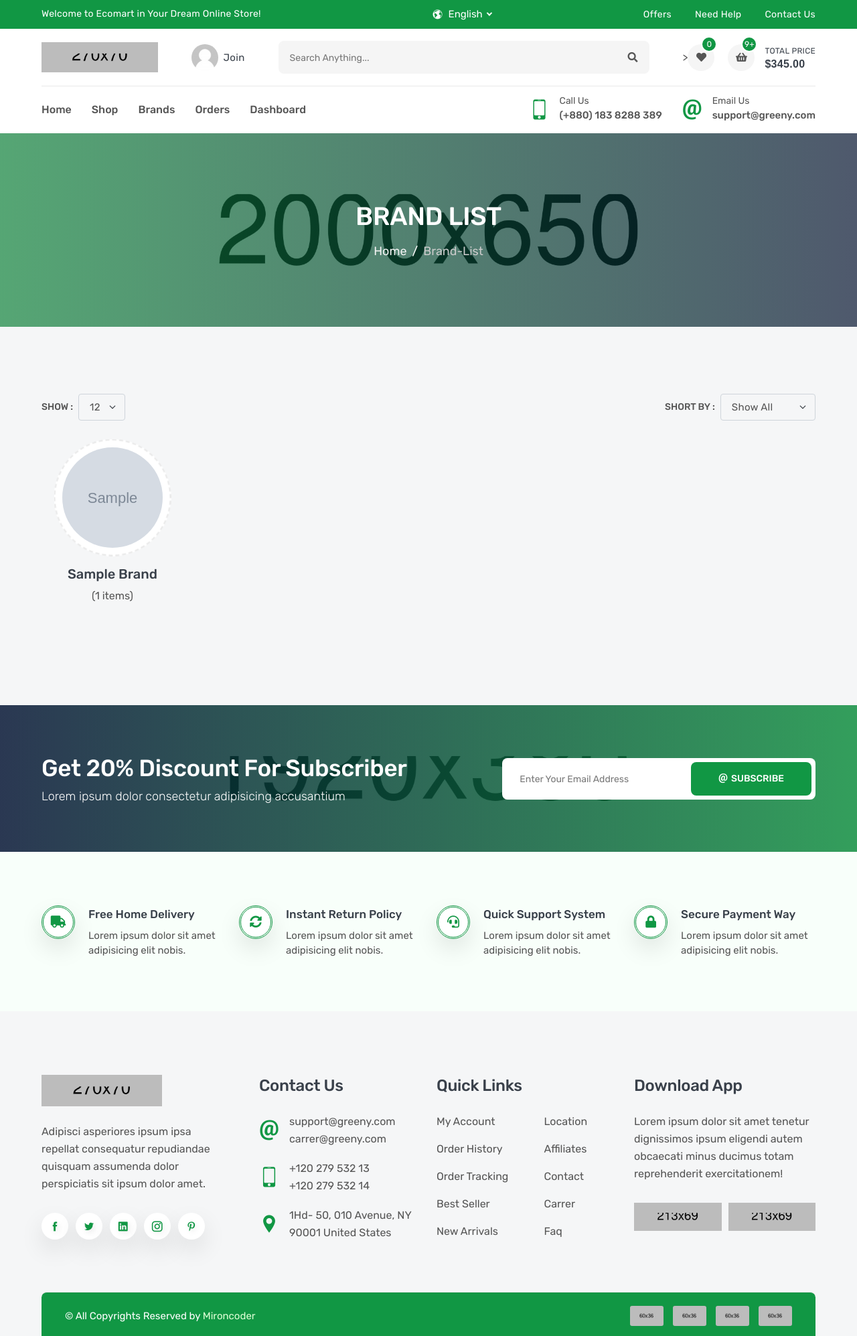
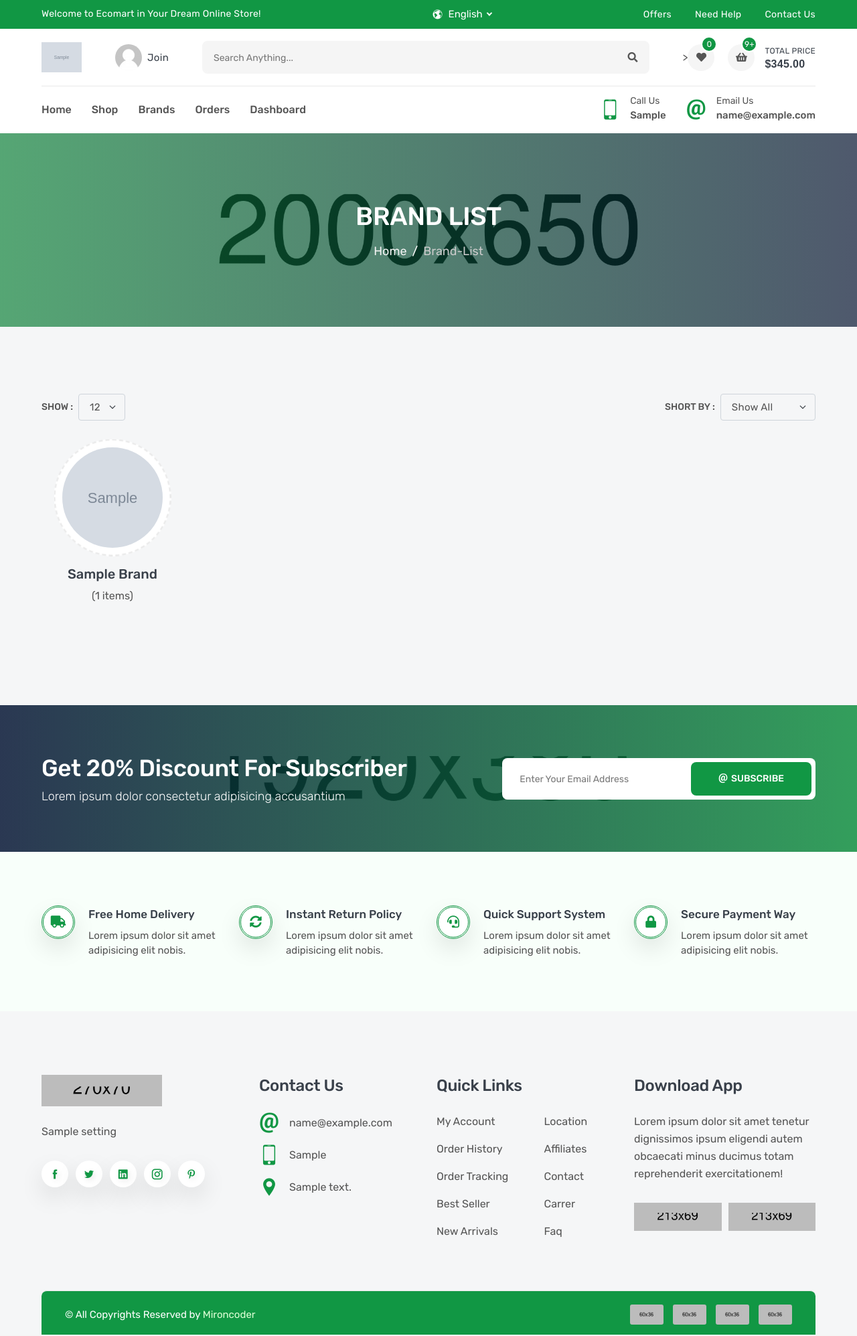
Before and after one commit to ahmedalgohary1170/Django-Amazon-Clone, a Django app: page /products/brands in a window 1280 px wide. Shown: the whole page at 67% size. Run offline with Django 3.2, Linux system fonts and the light colour scheme; tables that the repository leaves empty hold one stand-in row (values such as "Sample post"); grey boxes marked "Sample" are stand-in pictures; some libraries are stand-ins or nearby versions.

Commit message:
add settings_data context_processor

```diff
--- a/project/settings.py
+++ b/project/settings.py
@@ -88,6 +88,7 @@ TEMPLATES = [
                 'django.template.context_processors.request',
                 'django.contrib.auth.context_processors.auth',
                 'django.contrib.messages.context_processors.messages',
+                'settings.settings_context_processor.get_settings',
             ],
         },
     },
--- /dev/null
+++ b/settings/settings_context_processor.py
@@ -0,0 +1,8 @@
+from .models import Settings
+
+
+
+def get_settings(request):
+    date = Settings.objects.last()
+
+    return {'settings_date':date}
--- a/templates/base.html
+++ b/templates/base.html
@@ -112,7 +112,7 @@
                     </div>
 
                     <a href="index.html" class="header-logo">
-                        <img src="images/logo.png" alt="logo">
+                        <img src="{{settings_date.logo.url}}" alt="logo">
                     </a>
                     <a href="login.html" class="header-widget" title="My Account">
                         <img src="images/user.png" alt="user">
@@ -180,14 +180,14 @@
                                     <i class="icofont-ui-touch-phone"></i>
                                     <p>
                                         <small>call us</small>
-                                        <span>(+880) 183 8288 389</span>
+                                        <span>{{settings_date.call_us}}</span>
                                     </p>
                                 </div>
                                 <div class="navbar-info">
                                     <i class="icofont-ui-email"></i>
                                     <p>
                                         <small>email us</small>
-                                        <span>support@greeny.com</span>
+                                        <span>{{settings_date.email_us}}</span>
                                     </p>
                                 </div>
                             </div>
@@ -858,7 +858,7 @@
                             <a class="footer-logo" href="#">
                                 <img src="images/logo.png" alt="logo">
                             </a>
-                            <p class="footer-desc">Adipisci asperiores ipsum ipsa repellat consequatur repudiandae quisquam assumenda dolor perspiciatis sit ipsum dolor amet.</p>
+                            <p class="footer-desc">{{settings_date.subtitle}}</p>
                             <ul class="footer-social">
                                 <li><a class="icofont-facebook" href="#"></a></li>
                                 <li><a class="icofont-twitter" href="#"></a></li>
@@ -875,20 +875,20 @@
                                 <li>
                                     <i class="icofont-ui-email"></i>
                                     <p>
-                                        <span>support@greeny.com</span>
-                                        <span>carrer@greeny.com</span>
+                                        <span>{{settings_date.email_us}}</span>
+
                                     </p>
                                 </li>
                                 <li>
                                     <i class="icofont-ui-touch-phone"></i>
                                     <p>
-                                        <span>+120 279 532 13</span>
-                                        <span>+120 279 532 14</span>
+                                        <span>{{settings_date.call_us}}</span>
+
                                     </p>
                                 </li>
                                 <li>
                                     <i class="icofont-location-pin"></i>
-                                    <p>1Hd- 50, 010 Avenue, NY 90001 United States</p>
+                                    <p>{{settings_date.address}}</p>
                                 </li>
                             </ul>
                         </div>
```
